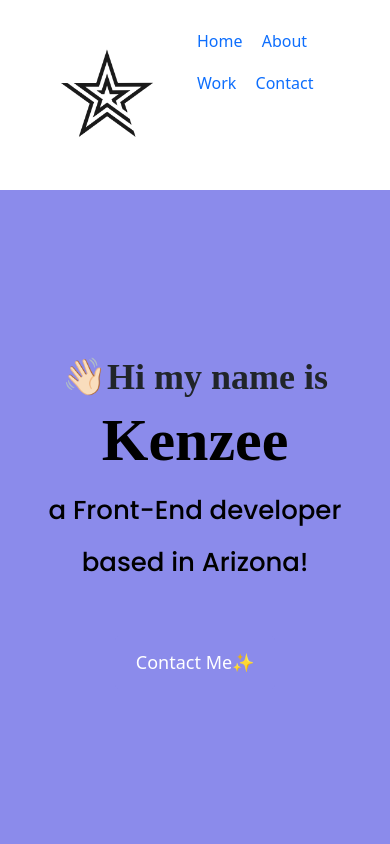
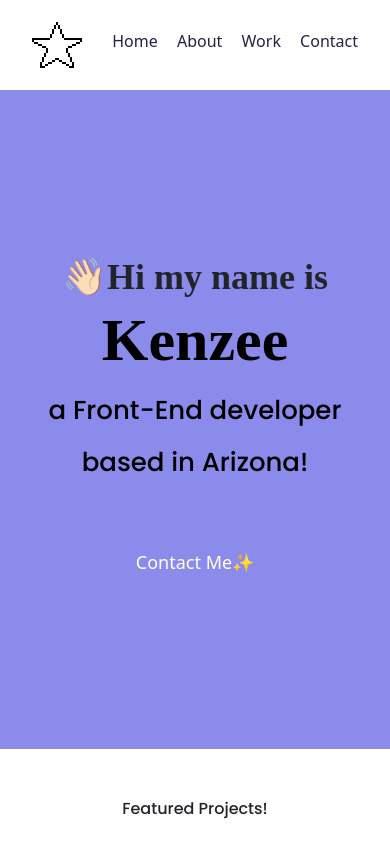
Before and after one commit to KenzeeKay/Portfolio-project, a plain HTML site: page index.html in a window 390 px wide. Shown: the top 844 px of the page. Drawn offline with nearby package versions, Linux system fonts and the light colour scheme; a web font is replaced by a local one.

Commit message:
made index.html responsive w logo

```diff
--- a/index.html
+++ b/index.html
@@ -27,7 +27,8 @@
   <body>
     <div class="container">
       <nav class="d-flex justify-content-between">
-        <img src="Images/starlogo.png" class="logo" alt="" />
+        <img src="Images/starlogo.png" class="logo d-none d-md-block" alt="" />
+        <img src="Images/smolstar.png" class="logo d-block d-md-none" alt="" />
         <ul>
           <li class="active">
             <a href="/">Home</a>
--- a/styles.css
+++ b/styles.css
@@ -127,11 +127,13 @@ nav li {
 nav {
   padding: 20px;
 }
-nav a{
+nav a {
   text-decoration: none;
-  color: #272142:
+  color: #272142;
   transition: all 100ms ease-in-out;
 }
-nav a:hover{
+nav a:hover,
+nav li,
+active a {
   color: var(--branding-color);
 }
```
Also changed, not shown: Images/smolstar.png (added), 1 other file.
